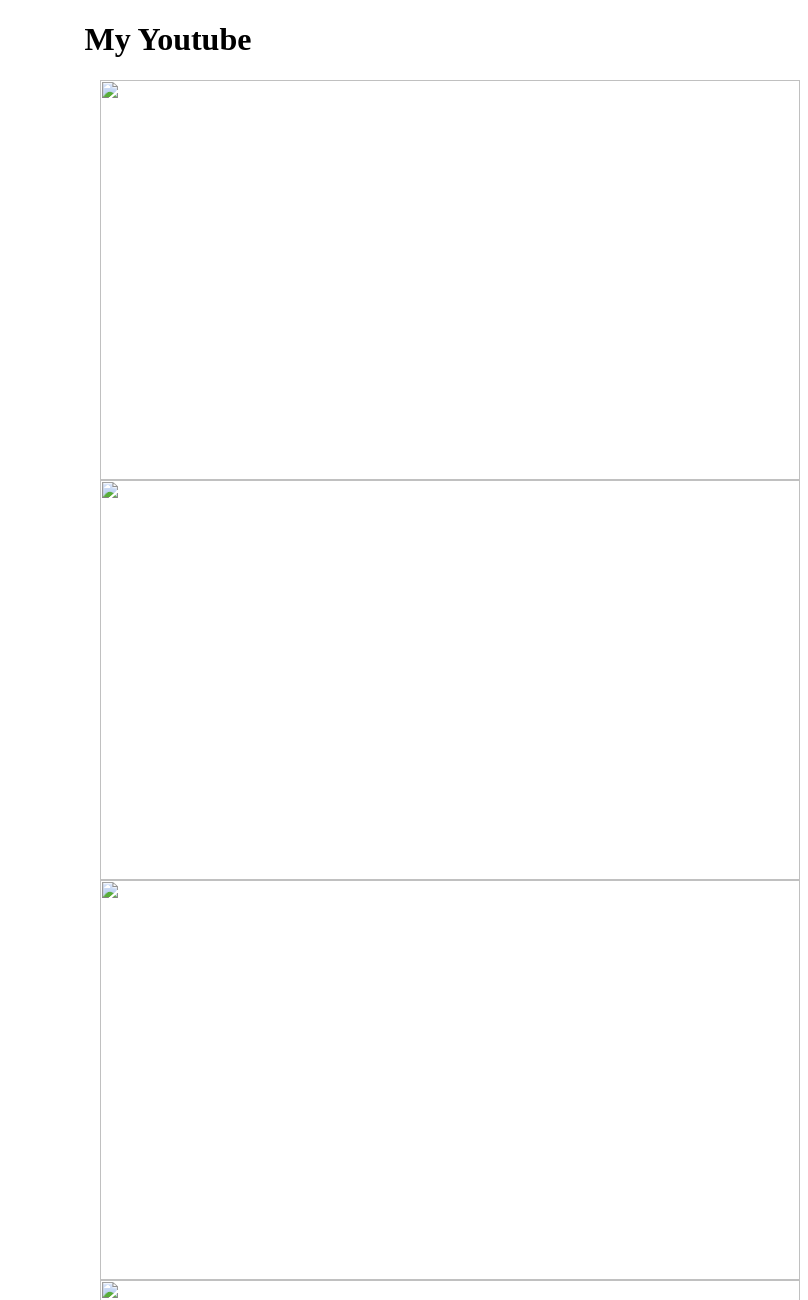
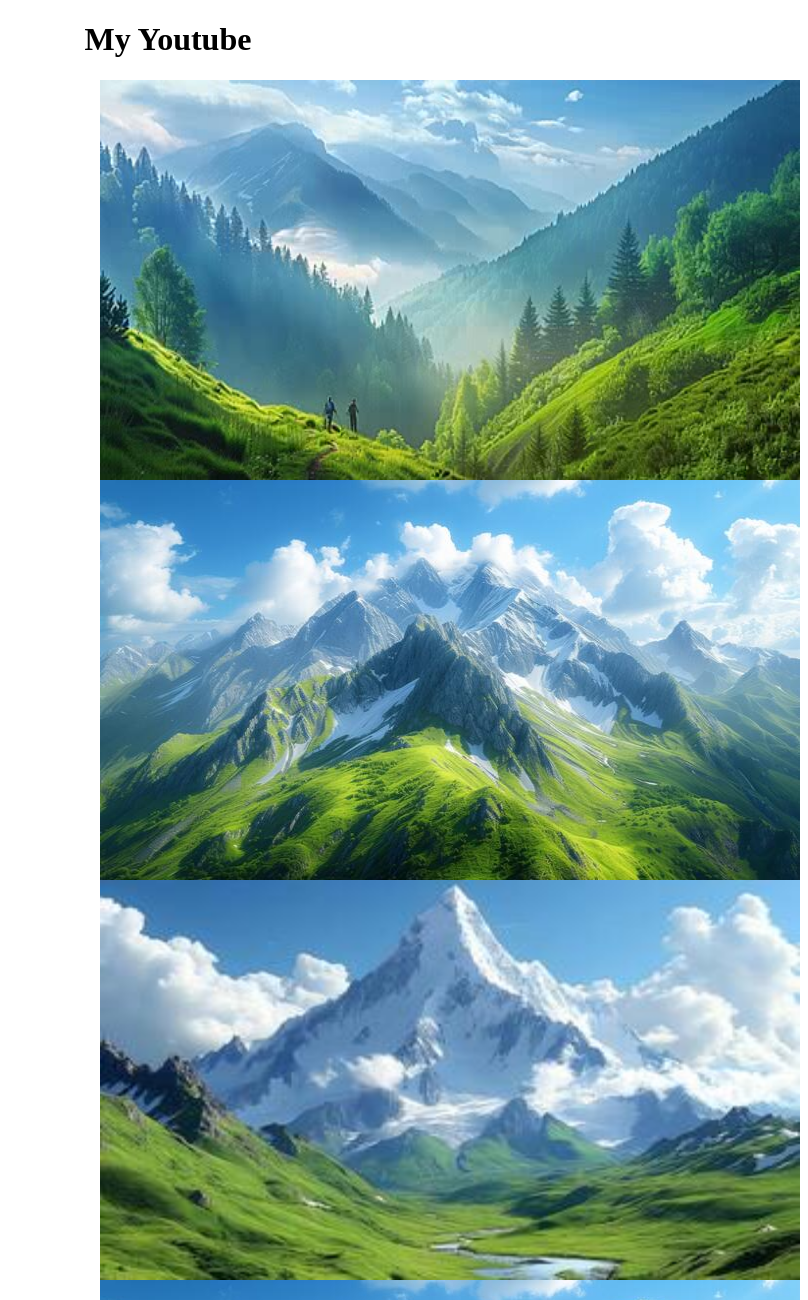
Before and after one commit to 124Yasaswi/HTML, a plain HTML site: page sampleyoutube.html in a window 1280 px wide. Shown: the top 1300 px of the page, 472-1280 px from the left. Drawn offline with Linux system fonts and the light colour scheme.

Commit message:
sampleyoutube.html

```diff
--- a/sampleyoutube.html
+++ b/sampleyoutube.html
@@ -8,9 +8,10 @@
 <body>
     <h1 align="center">My Youtube</h1>
     <iframe width="460" height="315" src="https://www.youtube.com/embed/qP23O70ve7k?si=yNnrNatqRF-RboZ_" title="YouTube video player" frameborder="0" allow="accelerometer; autoplay; clipboard-write; encrypted-media; gyroscope; picture-in-picture; web-share" referrerpolicy="strict-origin-when-cross-origin" allowfullscreen name="my_youtube"></iframe>
-    <a href="../Day 5 multi media tags/video1.mp4" target="my_youtube"><img src="../Day 5 multi media tags/image1.jpg" align="right" height="400px" width="700px"></a>
-    <a href="../Day 5 multi media tags/video2.mp4" target="my_youtube"><img src="../Day 5 multi media tags/image2.jpeg"align="right"  height="400px" width="700px"></a><br>
-    <a href="../Day 5 multi media tags/video3.mp4" target="my_youtube"><img src="../Day 5 multi media tags/image3.jpg" align="right"  height="400px" width="700px"></a><br>
-    <a href="../Day 5 multi media tags/video4.mp4" target="my_youtube"><img src="../Day 5 multi media tags/image2.jpeg"align="right"  height="400px" width="700px"></a>
+    <a href="video1.mp4" target="my_youtube"><img src="image1.jpg" align="right" height="400px" width="700px"></a>
+    <a href="video2.mp4" target="my_youtube"><img src="image2.jpeg"align="right"  height="400px" width="700px"></a><br>
+    <a href="video3.mp4" target="my_youtube"><img src="image3.jpg" align="right"  height="400px" width="700px"></a><br>
+    <a href="video4.mp4" target="my_youtube"><img src="image2.jpeg"align="right"  height="400px" width="700px"></a>
 </body>
+
 </html>
```
